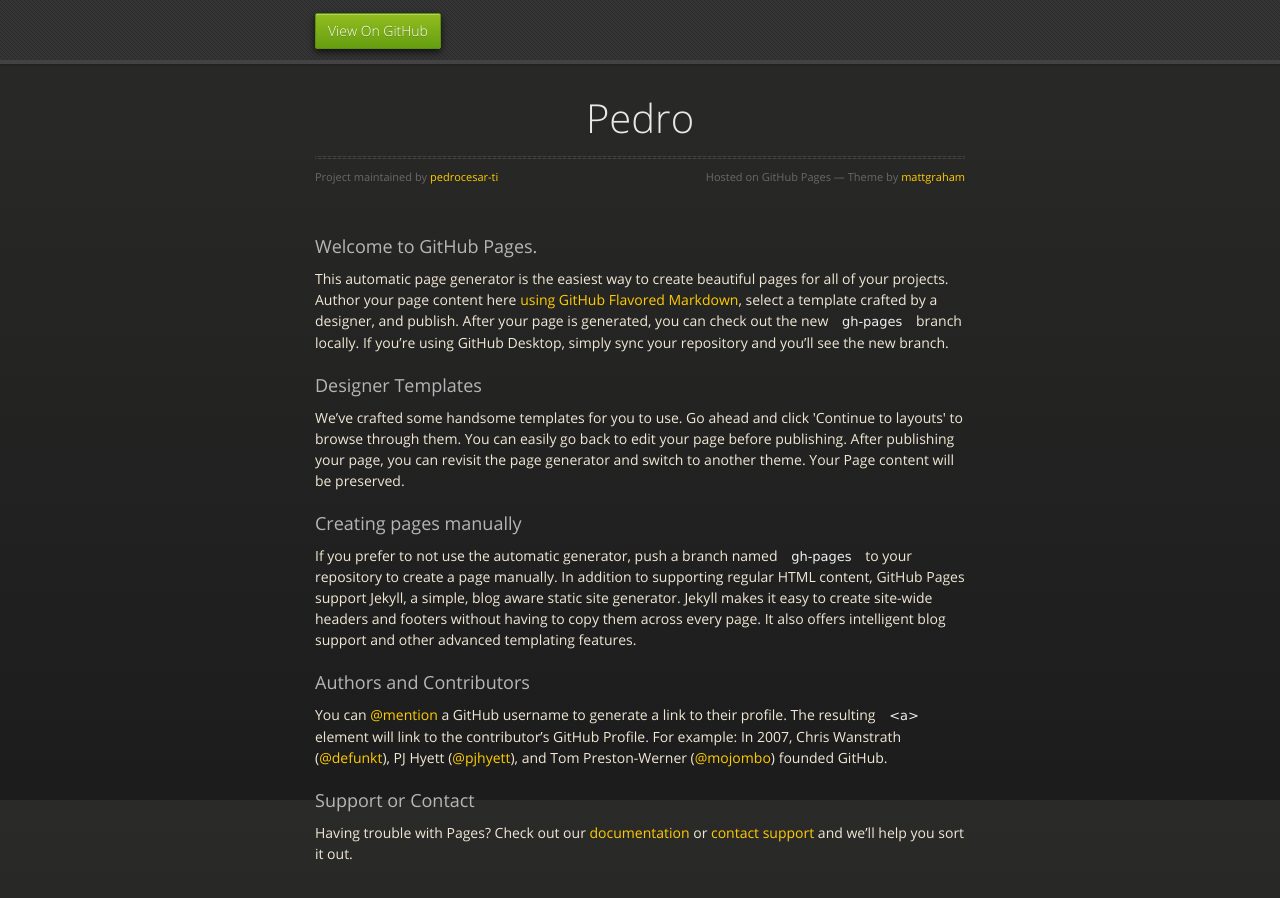
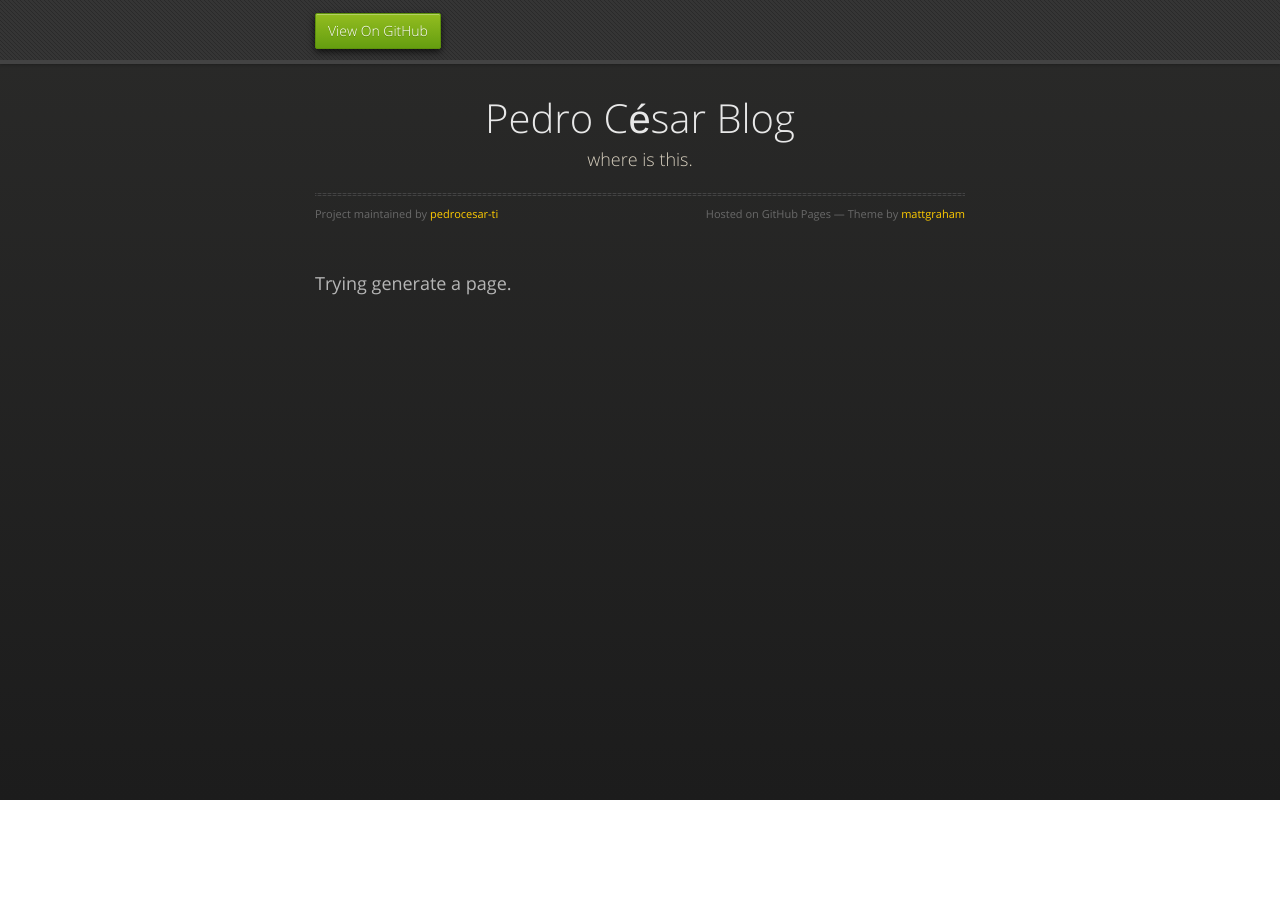
Before and after one commit to pedrocesar-ti/pedrocesar-ti.github.io, a plain HTML site: page index.html in a window 1280 px wide. After the commit the page ends 800 px from the top, so only its background shows below. Drawn offline with nearby package versions, Linux system fonts and the light colour scheme.

Commit message:
Replace master branch with page content via GitHub

```diff
--- a/index.html
+++ b/index.html
@@ -3,7 +3,7 @@
   <head>
     <meta charset="utf-8">
     <meta http-equiv="X-UA-Compatible" content="chrome=1">
-    <title>Pedro  by pedrocesar-ti</title>
+    <title>Pedro César Blog by pedrocesar-ti</title>
     <link rel="stylesheet" href="stylesheets/styles.css">
     <link rel="stylesheet" href="stylesheets/github-dark.css">
     <script src="https://ajax.googleapis.com/ajax/libs/jquery/1.7.1/jquery.min.js"></script>
@@ -28,37 +28,15 @@
 
       <section>
         <div id="title">
-          <h1>Pedro </h1>
-          <p></p>
+          <h1>Pedro César Blog</h1>
+          <p>where is this.</p>
           <hr>
           <span class="credits left">Project maintained by <a href="https://github.com/pedrocesar-ti">pedrocesar-ti</a></span>
           <span class="credits right">Hosted on GitHub Pages &mdash; Theme by <a href="https://twitter.com/michigangraham">mattgraham</a></span>
         </div>
 
         <h3>
-<a id="welcome-to-github-pages" class="anchor" href="#welcome-to-github-pages" aria-hidden="true"><span aria-hidden="true" class="octicon octicon-link"></span></a>Welcome to GitHub Pages.</h3>
-
-<p>This automatic page generator is the easiest way to create beautiful pages for all of your projects. Author your page content here <a href="https://guides.github.com/features/mastering-markdown/">using GitHub Flavored Markdown</a>, select a template crafted by a designer, and publish. After your page is generated, you can check out the new <code>gh-pages</code> branch locally. If you’re using GitHub Desktop, simply sync your repository and you’ll see the new branch.</p>
-
-<h3>
-<a id="designer-templates" class="anchor" href="#designer-templates" aria-hidden="true"><span aria-hidden="true" class="octicon octicon-link"></span></a>Designer Templates</h3>
-
-<p>We’ve crafted some handsome templates for you to use. Go ahead and click 'Continue to layouts' to browse through them. You can easily go back to edit your page before publishing. After publishing your page, you can revisit the page generator and switch to another theme. Your Page content will be preserved.</p>
-
-<h3>
-<a id="creating-pages-manually" class="anchor" href="#creating-pages-manually" aria-hidden="true"><span aria-hidden="true" class="octicon octicon-link"></span></a>Creating pages manually</h3>
-
-<p>If you prefer to not use the automatic generator, push a branch named <code>gh-pages</code> to your repository to create a page manually. In addition to supporting regular HTML content, GitHub Pages support Jekyll, a simple, blog aware static site generator. Jekyll makes it easy to create site-wide headers and footers without having to copy them across every page. It also offers intelligent blog support and other advanced templating features.</p>
-
-<h3>
-<a id="authors-and-contributors" class="anchor" href="#authors-and-contributors" aria-hidden="true"><span aria-hidden="true" class="octicon octicon-link"></span></a>Authors and Contributors</h3>
-
-<p>You can <a href="https://help.github.com/articles/basic-writing-and-formatting-syntax/#mentioning-users-and-teams" class="user-mention">@mention</a> a GitHub username to generate a link to their profile. The resulting <code>&lt;a&gt;</code> element will link to the contributor’s GitHub Profile. For example: In 2007, Chris Wanstrath (<a href="https://github.com/defunkt" class="user-mention">@defunkt</a>), PJ Hyett (<a href="https://github.com/pjhyett" class="user-mention">@pjhyett</a>), and Tom Preston-Werner (<a href="https://github.com/mojombo" class="user-mention">@mojombo</a>) founded GitHub.</p>
-
-<h3>
-<a id="support-or-contact" class="anchor" href="#support-or-contact" aria-hidden="true"><span aria-hidden="true" class="octicon octicon-link"></span></a>Support or Contact</h3>
-
-<p>Having trouble with Pages? Check out our <a href="https://help.github.com/pages">documentation</a> or <a href="https://github.com/contact">contact support</a> and we’ll help you sort it out.</p>
+<a id="trying-generate-a-page" class="anchor" href="#trying-generate-a-page" aria-hidden="true"><span aria-hidden="true" class="octicon octicon-link"></span></a>Trying generate a page.</h3>
       </section>
 
     </div>
--- a/params.json
+++ b/params.json
@@ -1,6 +1,6 @@
 {
   "name": "Pedro César Blog",
-  "tagline": "teste, teste, teste",
+  "tagline": "where is this.",
   "body": "### Trying generate a page.\r\n",
   "note": "Don't delete this file! It's used internally to help with page regeneration."
 }
```
